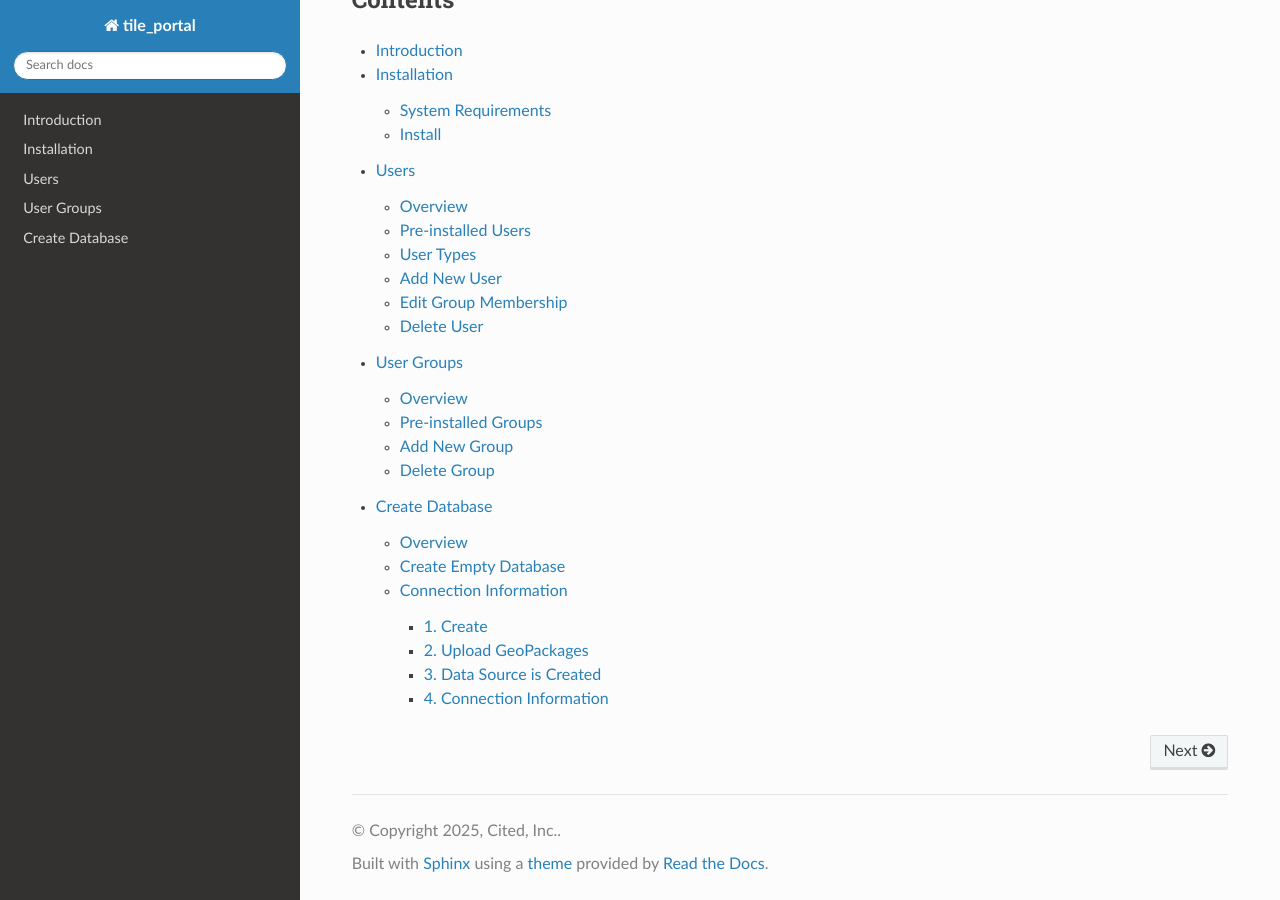
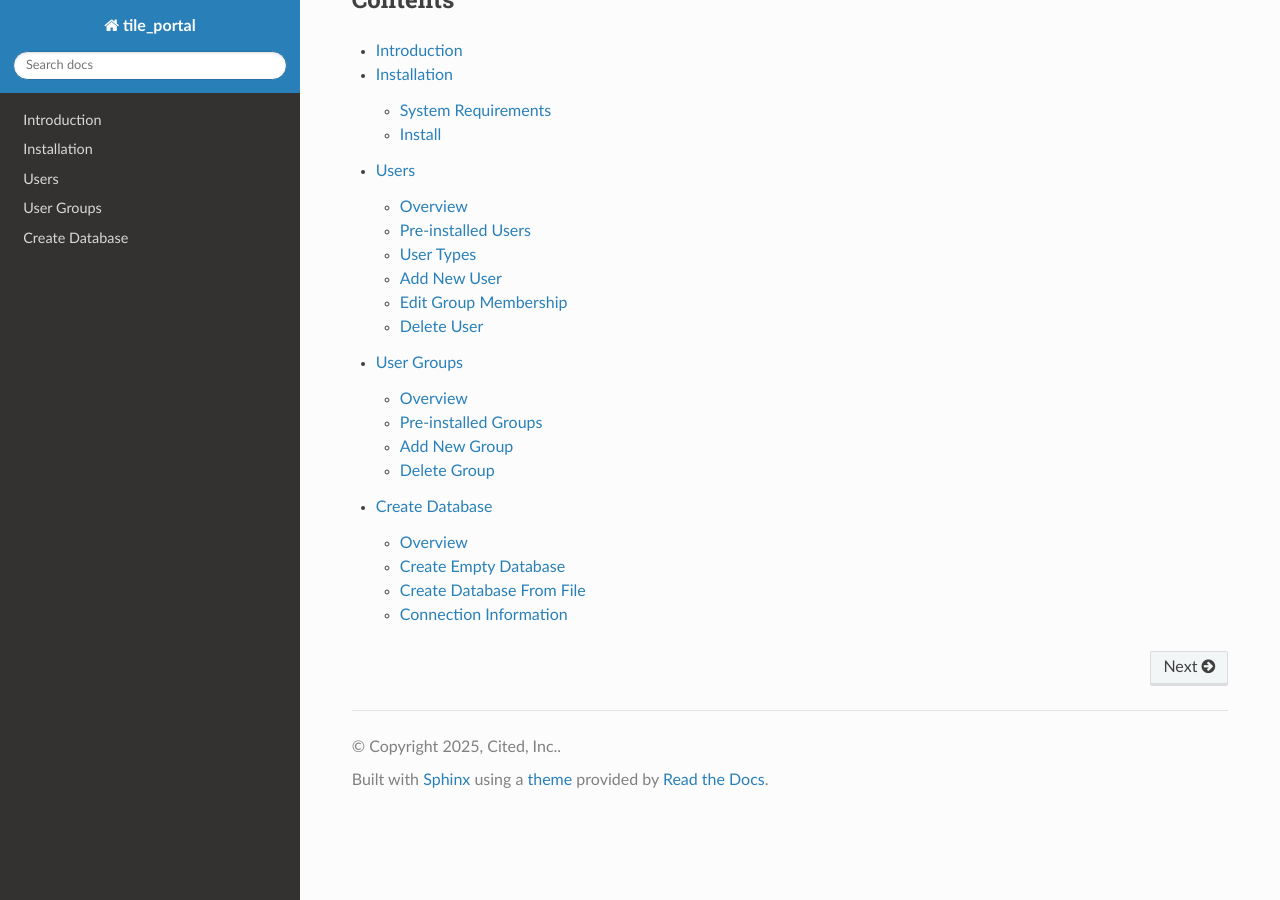
Before and after one commit to AcuGIS/Tile-Portal, a Sphinx documentation site: the page built from docs/source/index.rst, in a window 1280 px wide and 900 px high, scrolled down 787 px. Built offline with Sphinx 7.4.7 and the Read the Docs theme 3.1.0, drawn with Linux system fonts in a browser that asks for light colours; some of the changed lines change nothing that is shown.

Commit message:
Update createdb.rst

```diff
--- a/docs/source/createdb.rst
+++ b/docs/source/createdb.rst
@@ -37,6 +37,23 @@
   .. image:: _static/db-empty-created.png
 
 
+Create Database From File
+======================
+
+To create an empty PostGIS database, click the Create button
+
+  .. image:: _static/db-create.png
+
+Give your database a name and select the file to import.
+
+  .. image:: _static/db-create-from-file.png
+
+The PostGIS database has now been created.
+
+  .. image:: _static/db-from-file-created.png
+
+
+
 Connection Information
 ======================
 
@@ -47,37 +64,3 @@
 The conneciton information is displayed in Modal format
 
   .. image:: _static/db-show-conn-2.png
-
-
-1. Create
-------------------------
-
-Right click on layer > Export > Save As > GeoPackage
-
-  .. image:: images/create-db-1.png
-
-
-
-2. Upload GeoPackages
--------------------------
-
-Go to Data Sources > Create and upload your GeoPackage(s).
-
-  .. image:: images/create-db-2.png
-
-
-3. Data Source is Created
--------------------------------
-
-Set your map layer(s) to use your new Data Source
-
- .. image:: images/qwc_conn_info_0.png
-
-
-4. Connection Information
--------------------------------
-
-You can retrieve the database connection information at any time by clicking the Connection link.
-
-
- .. image:: images/qwc_conn_info.png
```
